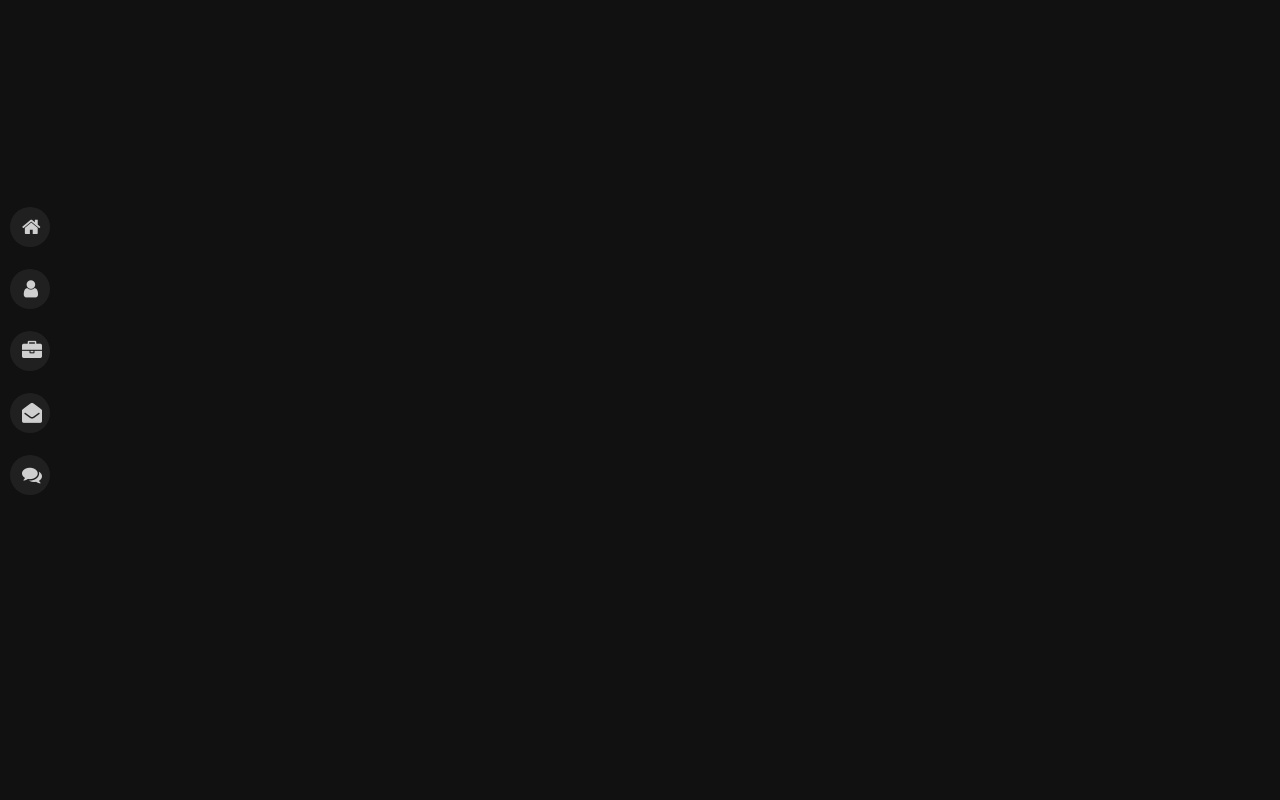
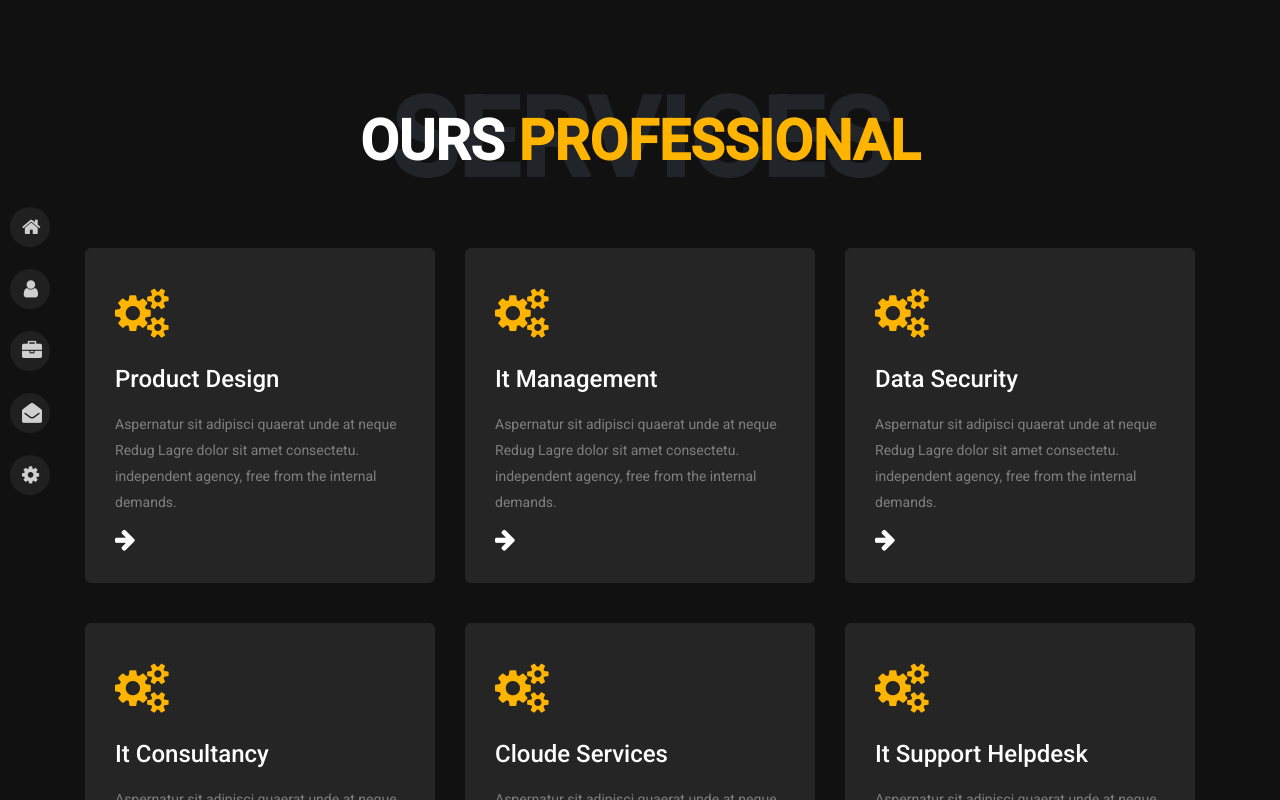
Before and after one commit to ARZAKKHAN/personal-portfolio, an Angular app: page /service in a window 1280 px wide. Before the commit this address led to /. Shown: the top 800 px of the page. Built offline with nearby package versions, Linux system fonts and the light colour scheme.

Commit message:
added new services component

```diff
--- a/src/app/app-routing.module.ts
+++ b/src/app/app-routing.module.ts
@@ -5,6 +5,7 @@ import { AboutComponent } from './about/about.component';
 import { HomeComponent } from './home/home.component';
 import { PortfolioComponent } from './portfolio/portfolio.component';
 import { ContactComponent } from './contact/contact.component';
+import { ServiceComponent } from './service/service.component';
 
 
 const routes: Routes = [
@@ -12,7 +13,8 @@ const routes: Routes = [
   {path: 'home', component: HomeComponent},
   {path: 'about', component : AboutComponent },
   {path: 'portfolio', component: PortfolioComponent},
-  {path: 'contact', component: ContactComponent}
+  {path: 'contact', component: ContactComponent},
+  {path: 'service', component: ServiceComponent}
 ];
 
 @NgModule({
--- a/src/app/app.module.ts
+++ b/src/app/app.module.ts
@@ -13,6 +13,7 @@ import { HttpClientModule } from '@angular/common/http';
 import { HomeComponent } from './home/home.component';
 import { PortfolioComponent } from './portfolio/portfolio.component';
 import { ContactComponent } from './contact/contact.component';
+import { ServiceComponent } from './service/service.component';
 
 
 @NgModule({
@@ -22,7 +23,8 @@ import { ContactComponent } from './contact/contact.component';
     AboutComponent,
     HomeComponent,
     PortfolioComponent,
-    ContactComponent
+    ContactComponent,
+    ServiceComponent
   ],
   imports: [
     BrowserModule,
--- a/src/app/nav/nav.component.html
+++ b/src/app/nav/nav.component.html
@@ -15,7 +15,7 @@
 				<a href="" class="nav-links" routerLink="/contact" routerLinkActive="active">Contact<i class="fa fa-envelope-open"></i></a>
 			</li>
 			<li class="icon-box">
-				<a href="">Blog<i class="fa fa-comments"></i></a>
+				<a href="" class="nav-links" routerLink="/service" routerLinkActive="active">Service<i class="fa fa-cog"></i></a>
 			</li>
 		</ul>
 	</div>
--- /dev/null
+++ b/src/app/service/service.component.html
@@ -0,0 +1,36 @@
+<section>
+	<div class="container">
+		<div class="row">
+			<div class="col-md-12">
+				<div class="contact-content">
+					<div class="title-bg">
+						<h1>SERVICES</h1>
+					</div>
+					<div class="title">
+						<h2>OURS <span>PROFESSIONAL</span>  </h2>
+					</div>
+				</div>
+			</div>
+		</div>
+	</div>
+</section>
+<section>
+	<div class="container">
+		<div class="main-wrap">
+			<div class="row">
+				<div class="col-md-4 col-sm-6" *ngFor="let services of service">
+					<div class="box-wraper" >
+						<div class="top-icon">
+							<i class="fa fa-cogs"></i>
+						</div>
+						<h2 class="title">{{services.title}}</h2>
+						<p class="desc">{{services.description}}</p>
+						<div class="icon-wrap">
+							<i class="fa fa-arrow-right"></i>
+						</div>
+					</div>
+				</div>
+			</div>
+		</div>
+	</div>
+</section>
--- /dev/null
+++ b/src/app/service/service.component.scss
@@ -0,0 +1,92 @@
+@import '../../device.scss';
+.contact-content {
+	text-align: center;
+	padding-top: 200px;
+	.title-bg{
+		h1 {
+			font-size: 110px;
+			font-weight: 800;
+		}
+		position: absolute;
+		left: 0;
+		letter-spacing: 10px;
+		line-height: 0.7;
+		position: absolute;
+		right: 0;
+		top: 50%;
+	}
+	.title {
+		position: relative;
+		top: -75px;
+		h2 {
+			font-size: 56px;
+			font-weight: 900;
+			color: #fff;
+			span {
+				color: #ffb400;
+			}
+		}
+	}
+	@include tablet {
+		.title {
+			h2 {
+				font-size: 46px;
+			}
+		}
+		.title-bg{
+			h1 {
+				font-size: 90px;
+			}
+		}
+	}
+
+	@include mobileL {
+		.title{
+			h2 {
+				font-size: 36px;
+			}
+		}
+		.title-bg{
+			h1 {
+				font-size: 70px;
+			}
+		}
+	}
+}
+.main-wrap {
+	width: 100%;
+	.box-wraper {
+		background: #252525;
+		padding: 15px 30px 30px 30px;
+		border-radius: 6px;
+		transition: 0.6s;
+		margin-bottom: 40px;
+		&:hover {
+			box-shadow: inset 0 0 0 3px #ffb400;
+		}
+		.top-icon {
+			padding: 25px 0px;
+			i {
+				font-size: 50px;
+				color: #ffb400;
+			}
+		}
+		.title {
+			color: #fff;
+			font-size: 24px;
+		}
+		.desc {
+			color: #7f7f7f;
+			line-height: 26px;
+		}
+		.icon-wrap {
+
+			i {
+				color: #fff;
+				font-size: 24px;
+				font-weight: 300;
+			}
+		}
+	}
+
+}
--- /dev/null
+++ b/src/app/service/service.component.ts
@@ -0,0 +1,20 @@
+import { Component, OnInit } from '@angular/core';
+import { ServiceService } from './service.service';
+import { Router } from '@angular/router';
+
+@Component({
+  selector: 'app-service',
+  templateUrl: './service.component.html',
+  styleUrls: ['./service.component.scss']
+})
+export class ServiceComponent implements OnInit {
+  public service;
+  constructor(private serviceservice: ServiceService , private route: Router) { }
+
+  ngOnInit(): void {
+    this.serviceservice.getAllService().subscribe((a) => {
+      this.service = a;
+    });
+  }
+
+}
--- /dev/null
+++ b/src/app/service/service.service.ts
@@ -0,0 +1,25 @@
+import { HttpClient } from '@angular/common/http';
+import { Router } from '@angular/router';
+import { map } from 'rxjs/operators';
+import { Observable } from 'rxjs';
+import { Injectable } from '@angular/core';
+
+@Injectable({
+  providedIn: 'root'
+})
+export class ServiceService {
+
+  constructor(private http: HttpClient , private route: Router) { }
+
+  public getAllService(): Observable<any> {
+    // tslint:disable-next-line:no-string-literal
+    return this.http.get('../assets/service-data.json').pipe( map (x => x['service']));
+  }
+  public getAllServiceById(id): Observable<any>{
+    return this.http.get('../assets/service-data.json').pipe( map (m => {
+      // tslint:disable-next-line:no-string-literal
+      const c = m['service'].filter( (x) => ['id'] === id );
+    }));
+  }
+
+}
--- /dev/null
+++ b/src/assets/service-data.json
@@ -0,0 +1,40 @@
+{
+	"service" : [
+		{
+			"id" : "01",
+			"title": "Product Design",
+			"description": "Aspernatur sit adipisci quaerat unde at neque Redug Lagre dolor sit amet consectetu. independent agency, free from the internal demands."
+
+		},
+		{
+			"id" : "02",
+			"title": "It Management",
+			"description": "Aspernatur sit adipisci quaerat unde at neque Redug Lagre dolor sit amet consectetu. independent agency, free from the internal demands."
+
+		},
+		{
+			"id" : "03",
+			"title": "Data Security",
+			"description": "Aspernatur sit adipisci quaerat unde at neque Redug Lagre dolor sit amet consectetu. independent agency, free from the internal demands."
+
+		},
+		{
+			"id" : "04",
+			"title": "It Consultancy",
+			"description": "Aspernatur sit adipisci quaerat unde at neque Redug Lagre dolor sit amet consectetu. independent agency, free from the internal demands."
+
+		},
+		{
+			"id" : "05",
+			"title": "Cloude Services",
+			"description": "Aspernatur sit adipisci quaerat unde at neque Redug Lagre dolor sit amet consectetu. independent agency, free from the internal demands."
+
+		},
+		{
+			"id" : "06",
+			"title": "It Support Helpdesk",
+			"description": "Aspernatur sit adipisci quaerat unde at neque Redug Lagre dolor sit amet consectetu. independent agency, free from the internal demands."
+
+		}
+	]
+}
```
Also changed, not shown: 2 other files (tests, documents, lock files or other folders).
